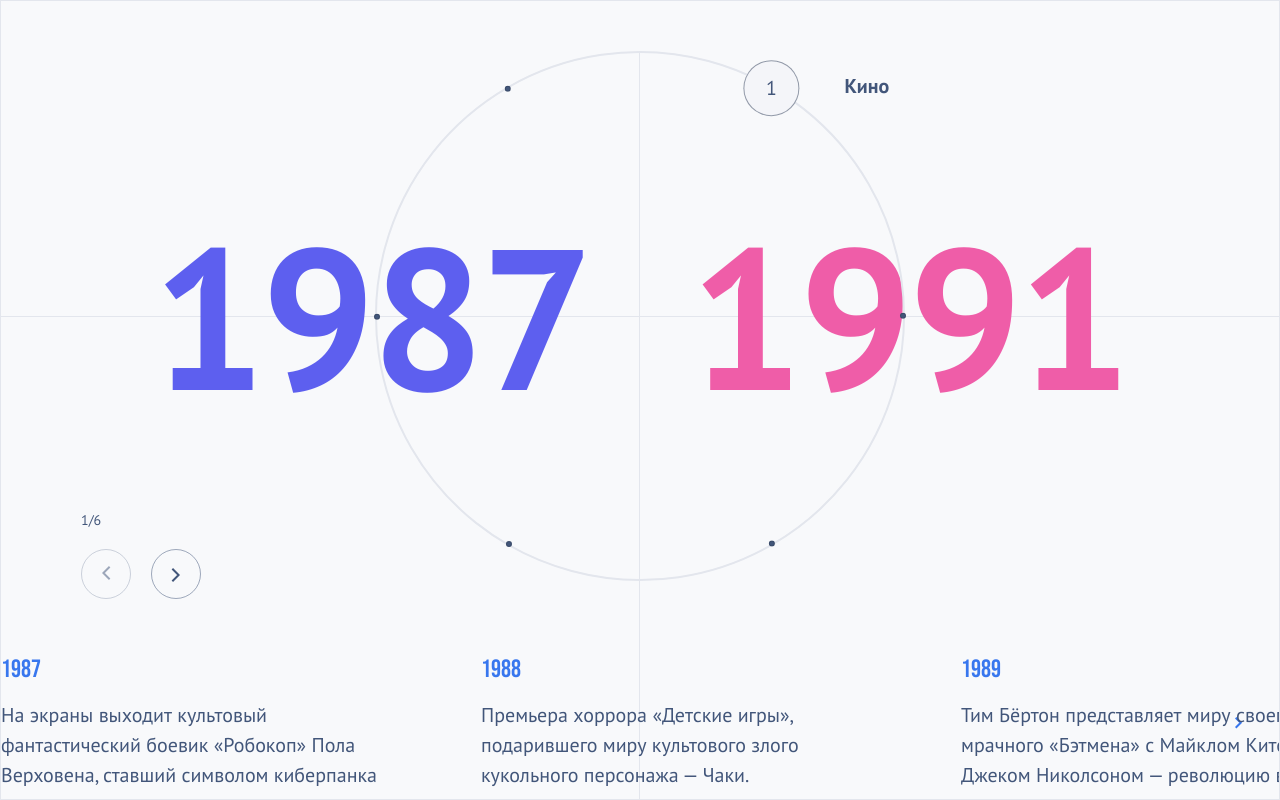
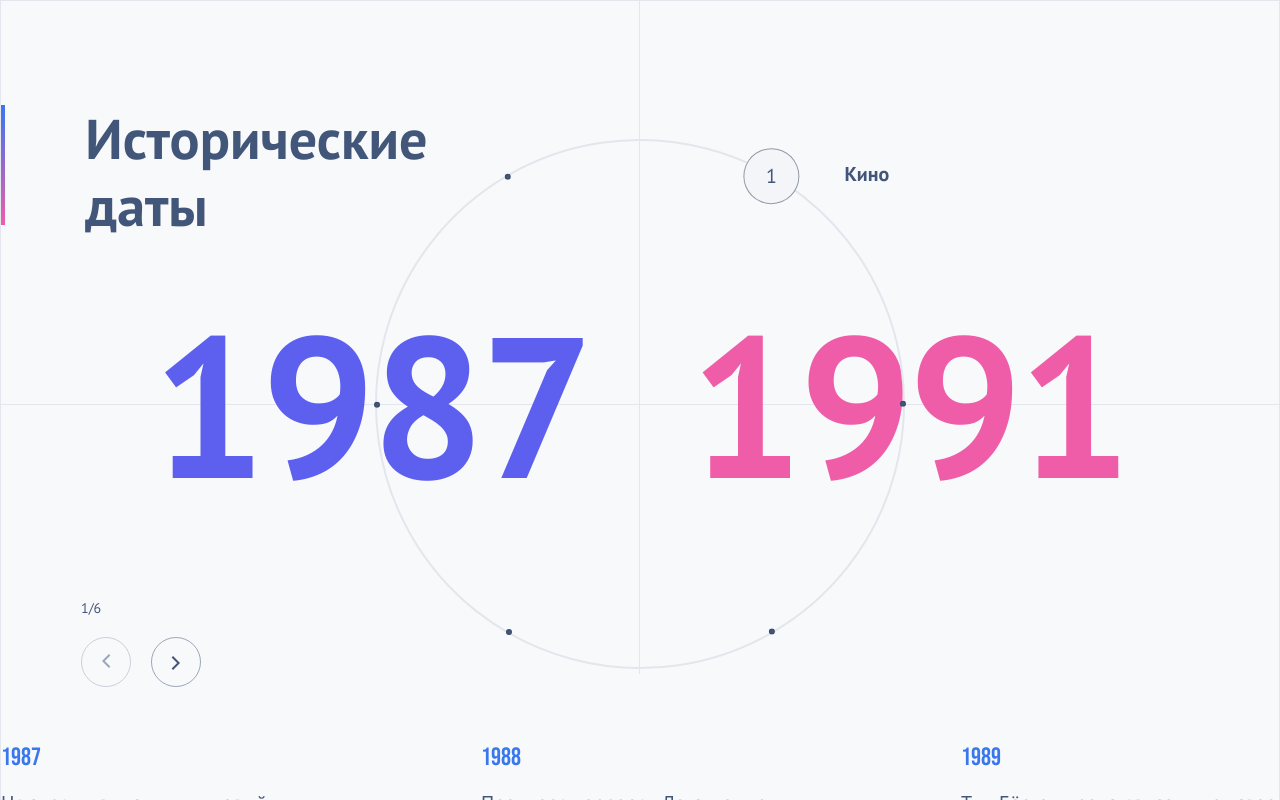
Before and after one commit to alivka-oko/timelines, a React app: page / in a window 1280 px wide. Shown: the top 800 px of the page. Built offline with nearby package versions, Linux system fonts and the light colour scheme.

Commit message:
добавление заголовка

```diff
--- a/src/App.tsx
+++ b/src/App.tsx
@@ -1,8 +1,8 @@
-import React, { act, useEffect, useRef, useState } from 'react';
 import './styles/main.scss';
 import { Circle } from './components/Circle/Circle';
 import { Slider } from './components/Slider/Slider';
 import { TimelineNavigator } from './components/TimelineNavigator/TimelineNavigator';
+import { Title } from './components/Title/Title';
 
 const items = [1, 2, 3, 4, 5, 6];
 const peak = 300;
@@ -10,6 +10,7 @@ const peak = 300;
 export const App = () => {
   return (
     <div className='container'>
+      <Title/>
       <Circle groupName='timeline' />
       <TimelineNavigator groupName='timeline' />
       <Slider groupName='timeline' />
--- a/src/components/Circle/Circle.scss
+++ b/src/components/Circle/Circle.scss
@@ -109,7 +109,7 @@
     height: 100vh;
     background-color: $gray-color;
     margin: 0 auto;
-    top: 0;
+    top: -50%;
     right: 50%;
   }
 }
--- a/src/components/TimelineNavigator/TimelineNavigator.tsx
+++ b/src/components/TimelineNavigator/TimelineNavigator.tsx
@@ -43,7 +43,7 @@ export function TimelineNavigator({ groupName }: { groupName: string }) {
             <path
               d='M7.66418 0.707108L1.41419 6.95711L7.66418 13.2071'
               stroke='#42567A'
-              stroke-width='2'
+              strokeWidth='2'
             />
           </svg>
         </button>
@@ -62,7 +62,7 @@ export function TimelineNavigator({ groupName }: { groupName: string }) {
             <path
               d='M7.66418 0.707108L1.41419 6.95711L7.66418 13.2071'
               stroke='#42567A'
-              stroke-width='2'
+              strokeWidth='2'
             />
           </svg>
         </button>
--- /dev/null
+++ b/src/components/Title/Title.scss
@@ -0,0 +1,24 @@
+@use '/src/styles/variables' as *;
+
+.title {
+  font-weight: 700;
+  font-size: 56px;
+  line-height: 120%;
+  color: #42567a;
+  display: flex;
+  gap: 80px;
+  max-width: 500px;
+  justify-content: flex-start;
+  margin-bottom: -150px;
+  &::before {
+    content: '';
+    display: block;
+    height: 120px;
+    width: 5px;
+    background: linear-gradient(
+      180deg,
+      $accent-color 0%,
+      $secondary-color 100%
+    );
+  }
+}
--- /dev/null
+++ b/src/components/Title/Title.tsx
@@ -0,0 +1,5 @@
+import './Title.scss';
+
+export function Title() {
+  return <h1 className='title'>Исторические даты</h1>;
+}
--- a/src/styles/main.scss
+++ b/src/styles/main.scss
@@ -14,12 +14,6 @@ body {
   padding: 0;
 }
 
-h1 {
-  color: $primary-color;
-  text-align: center;
-  margin-top: 40px;
-}
-
 .secondary-color {
   color: $secondary-color;
 }
@@ -32,6 +26,7 @@ h1 {
   max-width: 1440px;
   margin: 0 auto;
   border: 1px solid $gray-color;
-  height: 100vh;
-  overflow: hidden;
+  min-height: 100vh;
+  overflow-x: hidden;
+  padding: 104px 0 170px 0;
 }
```
